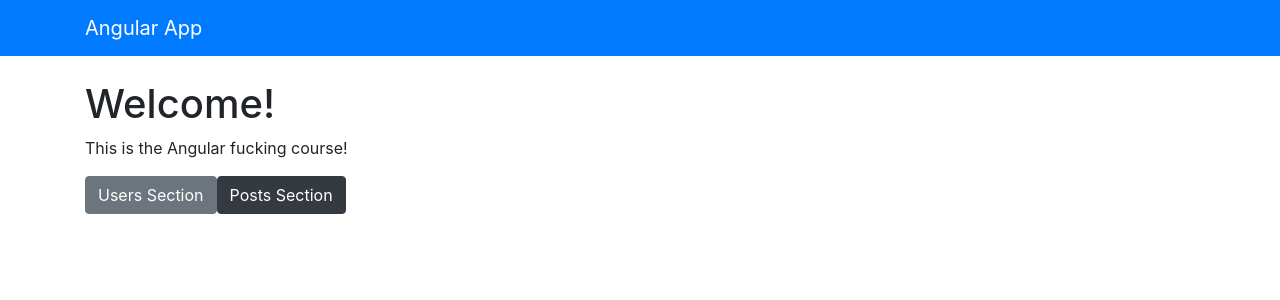
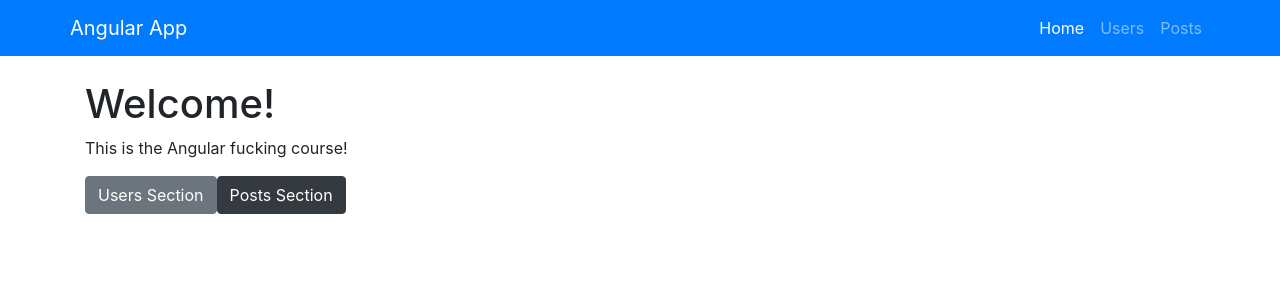
Before and after one commit to pedroist/angularcoursetraversy, an Angular app: page / in a window 1280 px wide. Shown: the top 300 px of the page. Built offline with nearby package versions, Linux system fonts and the light colour scheme.

Commit message:
Section 7 - Linking to Routes (navbar)

```diff
--- a/src/app/components/home/home.component.html
+++ b/src/app/components/home/home.component.html
@@ -1,4 +1,4 @@
 <h1>Welcome!</h1>
 <p>This is the Angular fucking course!</p>
-<button class="btn btn-secondary">Users Section</button>
-<button class="btn btn-dark">Posts Section</button>
+<button class="btn btn-secondary" routerLink="/users">Users Section</button>
+<button class="btn btn-dark" routerLink="/posts">Posts Section</button>
--- a/src/app/components/navbar/navbar.component.html
+++ b/src/app/components/navbar/navbar.component.html
@@ -1,5 +1,18 @@
-<nav class="navbar navbar-dark bg-primary mb-4">
+<nav class="navbar navbar-expand navbar-dark bg-primary mb-4">
   <div class="container">
-    <a href="#" class="navbar-brand">Angular App</a>
+    <a routerLink="/" class="navbar-brand">Angular App</a>
+    <div>
+      <ul class="navbar-nav ml-auto">
+        <li class="nav-item" [routerLinkActive]="['active']" [routerLinkActiveOptions]="{exact: true}">
+          <a routerLink="/" class="nav-link">Home</a>
+        </li>
+        <li class="nav-item" [routerLinkActive]="['active']" [routerLinkActiveOptions]="{exact: true}">
+          <a routerLink="/users" class="nav-link">Users</a>
+        </li>
+        <li class="nav-item" [routerLinkActive]="['active']" [routerLinkActiveOptions]="{exact: true}">
+          <a routerLink="/posts" class="nav-link">Posts</a>
+        </li>
+      </ul>
+    </div>
   </div>
 </nav>
```
